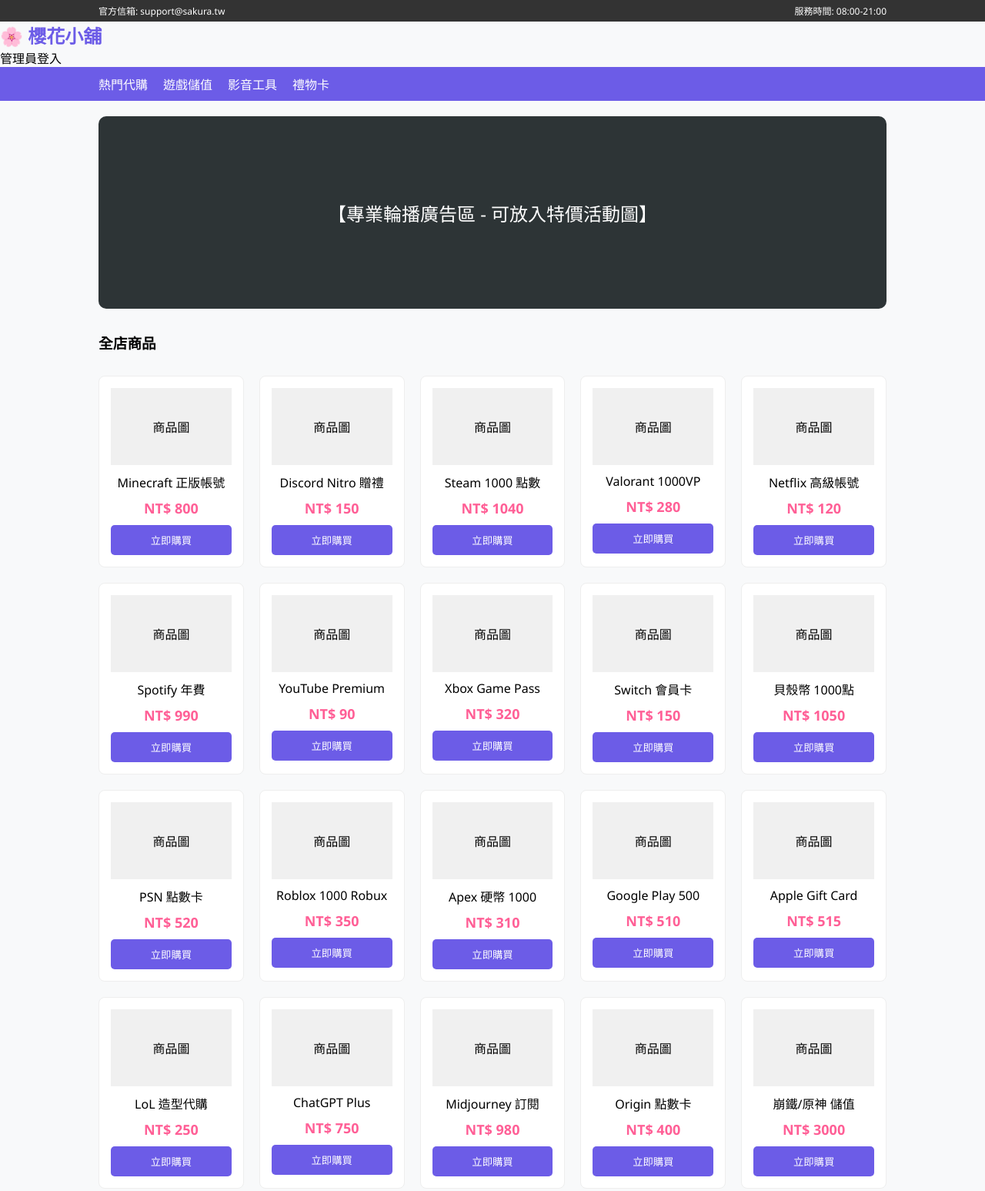
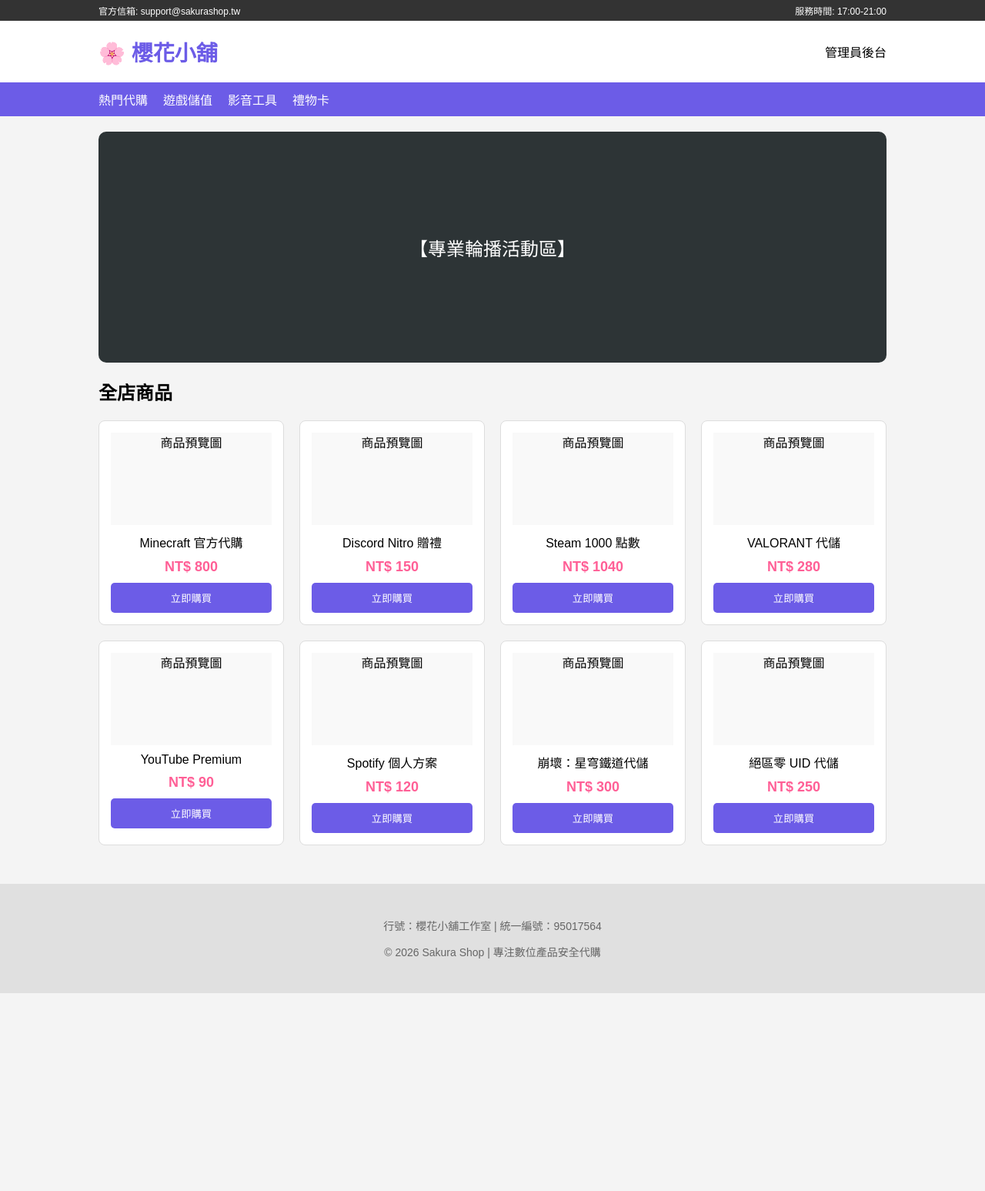
Before and after one commit to m25745661-alt/sakura-shop, a plain HTML site: page index.html in a window 1280 px wide. Shown: the top 1547 px of the page at 77% size. After the commit the page ends 1290 px from the top, so only its background shows below. Drawn offline with Linux system fonts and the light colour scheme.

Commit message:
Update index.html

```diff
--- a/index.html
+++ b/index.html
@@ -2,81 +2,74 @@
 <html lang="zh-Hant">
 <head>
     <meta charset="UTF-8">
-    <title>櫻花小舖 Sakura Shop | 專業數位代購系統</title>
+    <meta name="viewport" content="width=device-width, initial-scale=1.0">
+    <title>櫻花小舖 Sakura Shop | 數位代購旗艦</title>
     <style>
-        :root { --main: #6c5ce7; --accent: #ff5f96; --bg: #f8f9fa; --dark: #2d3436; }
-        body { background: var(--bg); font-family: 'Segoe UI', sans-serif; margin: 0; }
+        :root { --main: #6c5ce7; --accent: #ff5f96; --bg: #f4f4f4; --dark: #2d3436; }
+        * { box-sizing: border-box; font-family: '微軟正黑體', sans-serif; }
+        body { background: var(--bg); margin: 0; }
 
-        /* 頁首與導航 */
-        .top-nav { background: #333; color: #fff; padding: 5px 10%; font-size: 12px; display: flex; justify-content: space-between; }
-        .header { background: #fff; padding: 20px 10%; display: flex; justify-content: space-between; align-items: center; box-shadow: 0 2px 5px rgba(0,0,0,0.05); }
-        .nav-bar { background: var(--main); padding: 10px 10%; display: flex; gap: 20px; color: white; }
+        /* 導航 */
+        .top-bar { background: #333; color: white; padding: 5px 10%; font-size: 12px; display: flex; justify-content: space-between; }
+        .header { background: white; padding: 20px 10%; display: flex; justify-content: space-between; align-items: center; }
+        .nav-menu { background: var(--main); padding: 10px 10%; color: white; display: flex; gap: 20px; }
 
-        /* 輪播區模擬 */
-        .banner { background: var(--dark); height: 250px; margin: 20px 10%; border-radius: 10px; display: flex; align-items: center; justify-content: center; color: white; font-size: 24px; }
+        /* 輪播區 */
+        .banner { background: var(--dark); height: 300px; margin: 20px 10%; display: flex; align-items: center; justify-content: center; color: white; border-radius: 10px; font-size: 24px; }
 
-        /* 商品佈局 */
+        /* 商品網格 */
         .container { padding: 0 10% 50px; }
-        .grid { display: grid; grid-template-columns: repeat(auto-fill, minmax(180px, 1fr)); gap: 20px; }
-        .card { background: #fff; border-radius: 8px; padding: 15px; text-align: center; border: 1px solid #eee; transition: 0.3s; }
-        .card:hover { transform: translateY(-5px); box-shadow: 0 5px 15px rgba(0,0,0,0.1); }
+        .grid { display: grid; grid-template-columns: repeat(auto-fill, minmax(200px, 1fr)); gap: 20px; }
+        .card { background: white; padding: 15px; border-radius: 8px; border: 1px solid #ddd; text-align: center; transition: 0.3s; }
+        .card:hover { transform: translateY(-5px); box-shadow: 0 10px 20px rgba(0,0,0,0.1); }
         .price { color: var(--accent); font-weight: bold; font-size: 18px; margin: 10px 0; }
-        button { background: var(--main); color: #fff; border: none; padding: 10px; width: 100%; border-radius: 5px; cursor: pointer; }
+        button { background: var(--main); color: white; border: none; padding: 10px; width: 100%; border-radius: 5px; cursor: pointer; }
 
         /* 頁尾 */
-        footer { background: #eee; padding: 40px 10%; text-align: center; color: #777; }
+        footer { background: #e0e0e0; padding: 30px 10%; text-align: center; color: #666; font-size: 14px; }
     </style>
 </head>
 <body>
 
-<div class="top-nav"><span>官方信箱: support@sakura.tw</span><span>服務時間: 08:00-21:00</span></div>
-<header>
-    <div style="font-size: 24px; font-weight: bold; color: var(--main);">🌸 櫻花小舖</div>
-    <div onclick="alert('進入管理員模式')" style="cursor:pointer">管理員登入</div>
+<div class="top-bar"><span>官方信箱: support@sakurashop.tw</span><span>服務時間: 17:00-21:00</span></div>
+
+<header class="header">
+    <div style="font-size: 28px; font-weight: bold; color: var(--main);">🌸 櫻花小舖</div>
+    <div onclick="adminLogin()" style="cursor:pointer">管理員後台</div>
 </header>
-<div class="nav-bar"><span>熱門代購</span><span>遊戲儲值</span><span>影音工具</span><span>禮物卡</span></div>
 
-<div class="banner">【專業輪播廣告區 - 可放入特價活動圖】</div>
+<div class="nav-menu">
+    <span>熱門代購</span><span>遊戲儲值</span><span>影音工具</span><span>禮物卡</span>
+</div>
+
+<div class="banner">【專業輪播活動區】</div>
 
 <div class="container">
-    <h3 style="margin: 30px 0;">全店商品</h3>
+    <h2 style="margin-bottom: 20px;">全店商品</h2>
     <div class="grid" id="productGrid"></div>
 </div>
 
 <footer>
-    <p>關於我們 | 隱私政策 | 服務條款</p>
-    <p>統一編號: 95017564 © 2026 Sakura Shop</p>
+    <p>行號：櫻花小舖工作室 | 統一編號：95017564</p>
+    <p>© 2026 Sakura Shop | 專注數位產品安全代購</p>
 </footer>
 
 <script>
     const products = [
-        { name: "Minecraft 正版帳號", price: "NT$ 800" },
+        { name: "Minecraft 官方代購", price: "NT$ 800" },
         { name: "Discord Nitro 贈禮", price: "NT$ 150" },
         { name: "Steam 1000 點數", price: "NT$ 1040" },
-        { name: "Valorant 1000VP", price: "NT$ 280" },
-        { name: "Netflix 高級帳號", price: "NT$ 120" },
-        { name: "Spotify 年費", price: "NT$ 990" },
+        { name: "VALORANT 代儲", price: "NT$ 280" },
         { name: "YouTube Premium", price: "NT$ 90" },
-        { name: "Xbox Game Pass", price: "NT$ 320" },
-        { name: "Switch 會員卡", price: "NT$ 150" },
-        { name: "貝殼幣 1000點", price: "NT$ 1050" },
-        { name: "PSN 點數卡", price: "NT$ 520" },
-        { name: "Roblox 1000 Robux", price: "NT$ 350" },
-        { name: "Apex 硬幣 1000", price: "NT$ 310" },
-        { name: "Google Play 500", price: "NT$ 510" },
-        { name: "Apple Gift Card", price: "NT$ 515" },
-        { name: "LoL 造型代購", price: "NT$ 250" },
-        { name: "ChatGPT Plus", price: "NT$ 750" },
-        { name: "Midjourney 訂閱", price: "NT$ 980" },
-        { name: "Origin 點數卡", price: "NT$ 400" },
-        { name: "崩鐵/原神 儲值", price: "NT$ 3000" }
+        { name: "Spotify 個人方案", price: "NT$ 120" },
+        { name: "崩壞：星穹鐵道代儲", price: "NT$ 300" },
+        { name: "絕區零 UID 代儲", price: "NT$ 250" }
     ];
 
-    function renderProducts() {
-        const grid = document.getElementById('productGrid');
-        grid.innerHTML = products.map((p, i) => `
+    function render() {
+        document.getElementById('productGrid').innerHTML = products.map((p, idx) => `
             <div class="card">
-                <div style="height:100px; background:#f0f0f0; margin-bottom:10px; display:flex; align-items:center; justify-content:center;">商品圖</div>
+                <div style="height:120px; background:#f9f9f9; margin-bottom:10px;">商品預覽圖</div>
                 <div>${p.name}</div>
                 <div class="price">${p.price}</div>
                 <button onclick="buy('${p.name}')">立即購買</button>
@@ -85,12 +78,29 @@
     }
 
     function buy(name) {
-        const orderId = "SAKURA-" + Math.floor(100000 + Math.random() * 900000);
+        const orderId = "SK-" + Math.floor(100000 + Math.random() * 899999);
+        // 儲存至本地瀏覽器
+        let orders = JSON.parse(localStorage.getItem('myOrders') || '[]');
+        orders.push({ id: orderId, product: name, time: new Date().toLocaleString() });
+        localStorage.setItem('myOrders', JSON.stringify(orders));
+
+        alert("下單成功！您的專屬編碼為："+orderId+"\n已自動複製，請提供給客服對帳。");
         navigator.clipboard.writeText(orderId);
-        alert("下單成功！訂單編號 " + orderId + " 已自動複製。\n請前往 Discord 客服貼上編號完成結帳。");
     }
 
-    renderProducts();
+    function adminLogin() {
+        const pass = prompt("請輸入管理員密碼");
+        if(pass === "1234") {
+            const orders = JSON.parse(localStorage.getItem('myOrders') || '[]');
+            let report = "後台訂單列表：\n";
+            orders.forEach(o => report += `${o.id} | ${o.product} | ${o.time}\n`);
+            alert(report);
+        } else {
+            alert("密碼錯誤");
+        }
+    }
+
+    render();
 </script>
 </body>
 </html>
```
